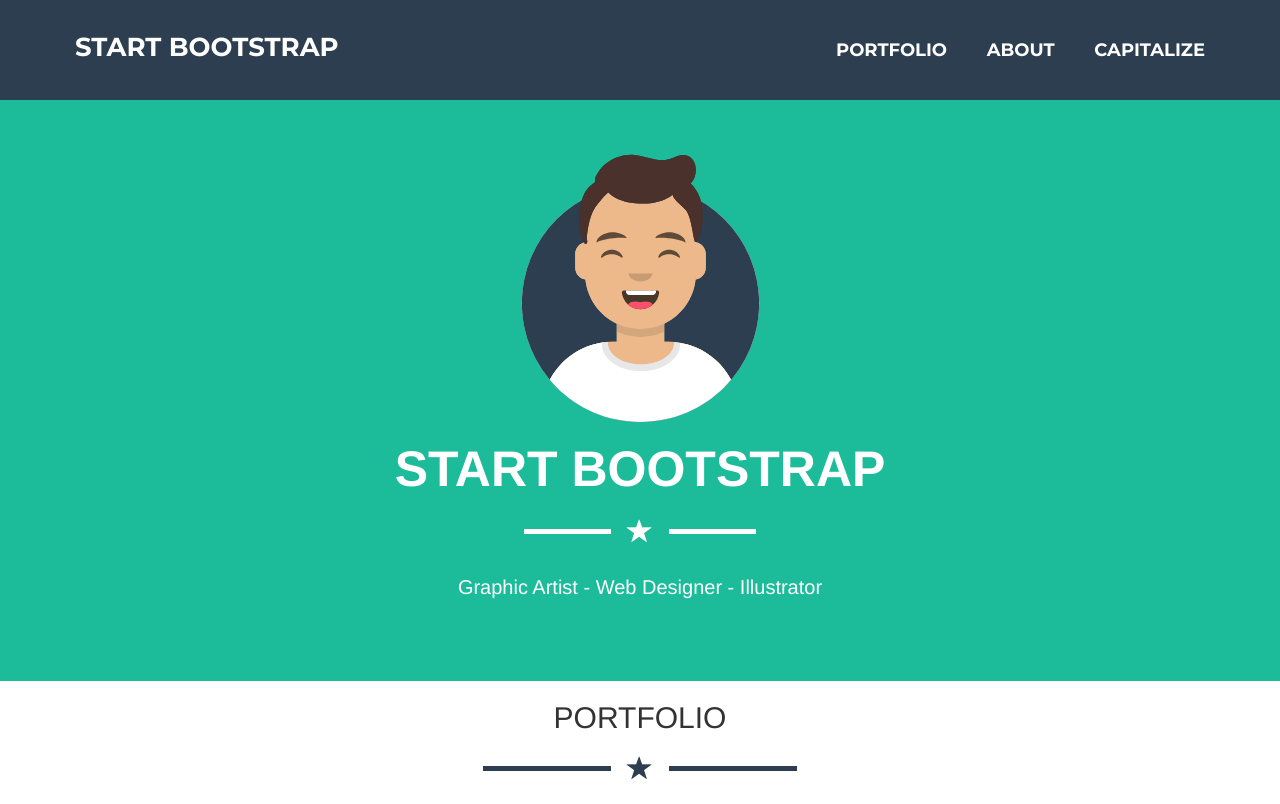
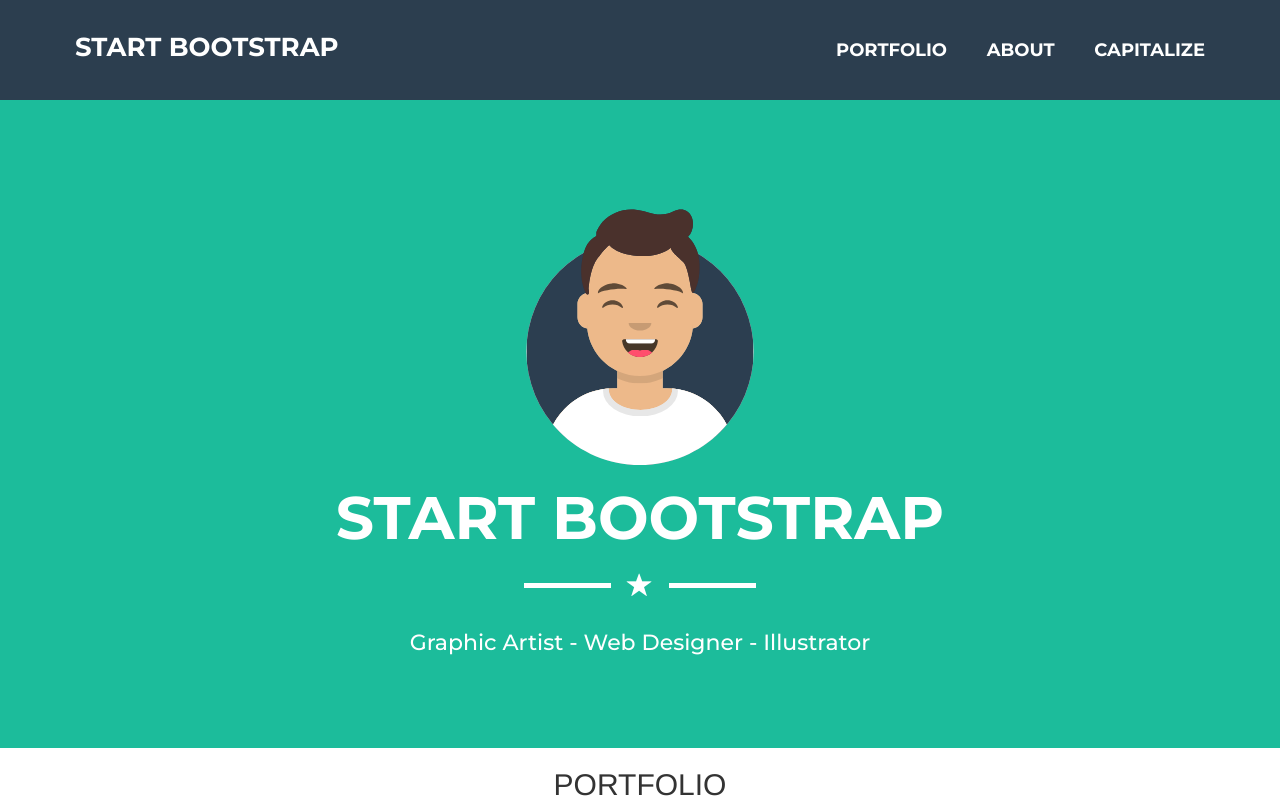
Before and after one commit to alessandroboscato/html-css-bootstrap-freelancer, a plain HTML site: page index.html in a window 1280 px wide. Shown: the top 804 px of the page. Drawn offline with Linux system fonts and the light colour scheme.

Commit message:
Rifinitura jumbotron

```diff
--- a/css/style.css
+++ b/css/style.css
@@ -37,7 +37,16 @@
   font-size: 26px;
 }
 
+.jumbo {
+  font-family: 'Montserrat', sans-serif;
+  font-weight: 500;
+  font-size: 22px;
+}
 
+h1 {
+  font-size: 60px;
+  font-weight: 900;
+}
 
 /* mix */
 .btn_green {
@@ -86,8 +95,7 @@
   padding-left: 20px;
 }
 
-
-/* hover */
+/* navigation hover */
 .logo:hover {
   text-decoration: none;
   color: #fff;
@@ -100,8 +108,8 @@
 /* jumbotron */
 
 .jumbo {
-  margin-top: 75px;
-  padding: 70px 0;
+  margin-top: 100px;
+  padding: 100px 0 80px 0;
 }
 .jumbo_text {
   max-width: 900px;
@@ -111,18 +119,10 @@
   color: #fff;
 }
 
-.img_small {
-  width: 30%;
-  display: inline-block;
-}
-
-.jumbo_text h1 {
-  font-size: 5rem;
-  font-weight: 900;
-}
-
-.jumbo_text p {
-  font-size: 2rem;
+.img_jumbotron {
+  width: 100%;
+  max-width: 250px;
+  height: auto;
 }
 
 /* divider */
@@ -180,6 +180,14 @@ hr {
   .nav_start {
     font-size: 1em;
   }
+
+  h1 {
+    font-size: 45px;
+  }
+
+  .jumbo p {
+    font-size: 18px;
+  }
 }
 
 @media screen and (max-width: 768px) {
--- a/index.html
+++ b/index.html
@@ -46,7 +46,7 @@
       <!-- jumbotron -->
       <div class="jumbo bg_green">
         <div class="jumbo_text">
-          <img src="img/avataaars.svg" alt="Male" class="img-responsive img_small">
+          <img src="img/avataaars.svg" alt="Male" class=" img_jumbotron">
           <h1>START BOOTSTRAP</h1>
           <div class="divider">
             <hr>
```
